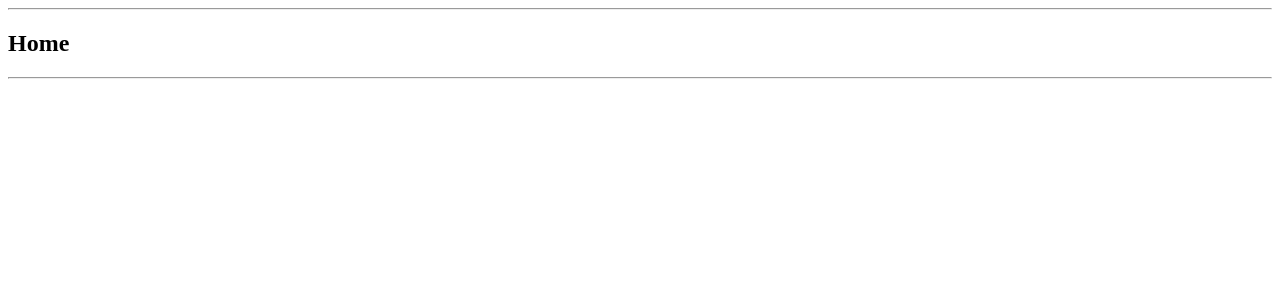
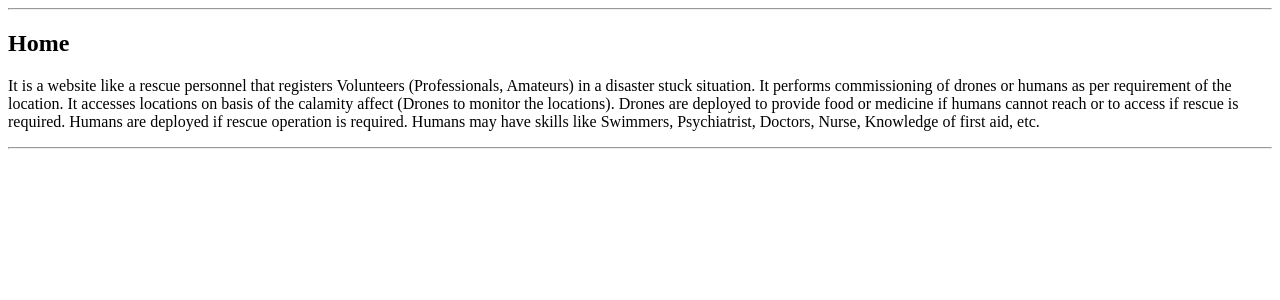
Before and after one commit to nashugame99/P1-Soft-Comp, a Django app: page / in a window 1280 px wide. Shown: the part 152-452 px from the top of the page. Run offline with Django 3.2, Linux system fonts and the light colour scheme.

Commit message:
css added

```diff
--- a/templates/base.html
+++ b/templates/base.html
@@ -3,6 +3,7 @@
 <head>
   <meta charset="utf-8">
   <title>{% block title %}Drone Allocation System{% endblock %}</title>
+  <link href="cssfil.css" rel="stylesheet" type="text/css">
 </head>
 <body>
   <header>
--- a/templates/home.html
+++ b/templates/home.html
@@ -4,4 +4,14 @@
 
 {% block content %}
   <h2>Home</h2>
+
+  <p>It is a website like a rescue personnel that registers Volunteers
+    (Professionals, Amateurs) in a disaster stuck situation. It performs
+    commissioning of drones or humans as per requirement of the
+    location. It accesses locations on basis of the calamity affect (Drones
+    to monitor the locations). Drones are deployed to provide food or
+    medicine if humans cannot reach or to access if rescue is required.
+    Humans are deployed if rescue operation is required. Humans may have
+    skills like Swimmers, Psychiatrist, Doctors, Nurse, Knowledge of
+    first aid, etc.</p>
 {% endblock %}
```
Also changed, not shown: db.sqlite3, templates/cssfil.css (added).
